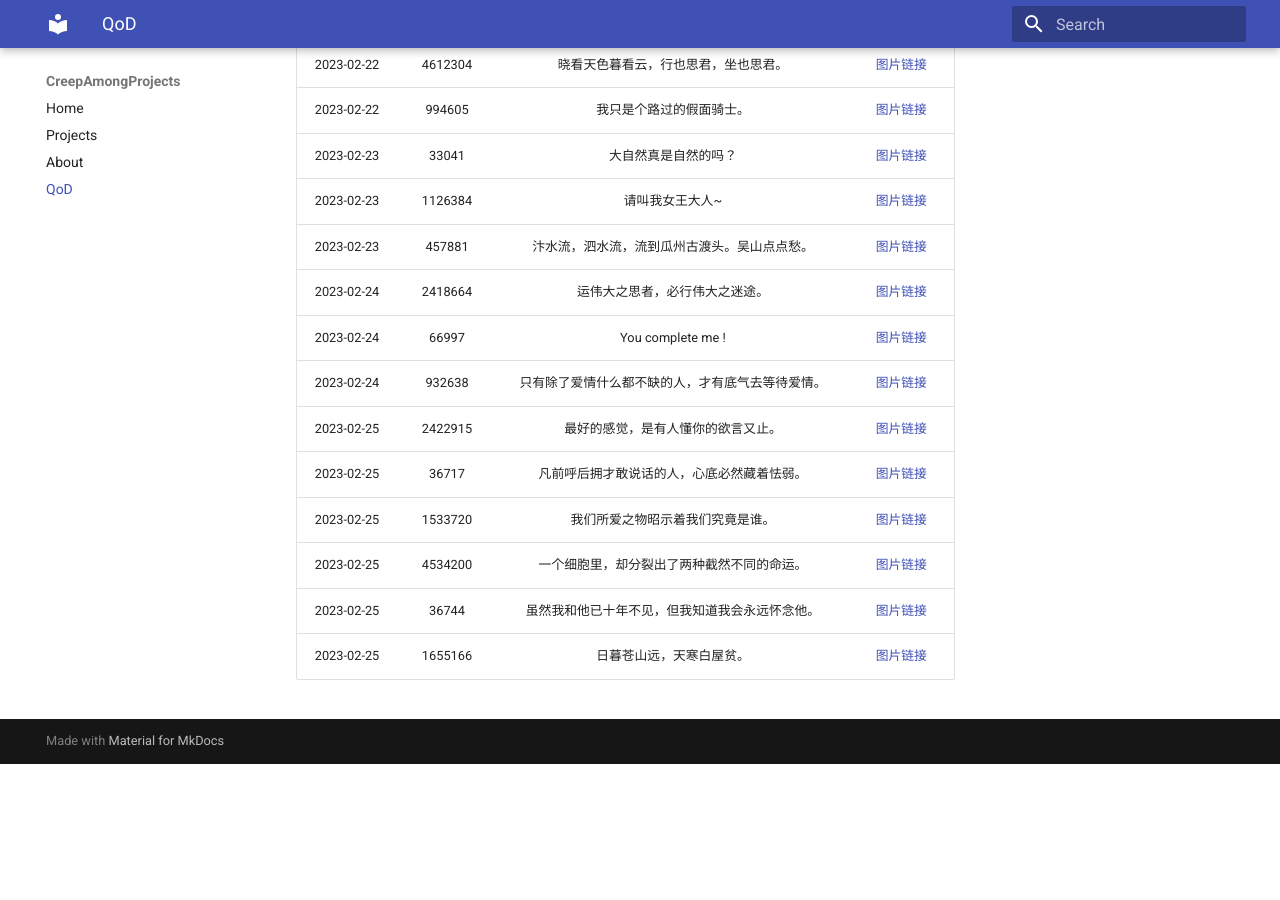
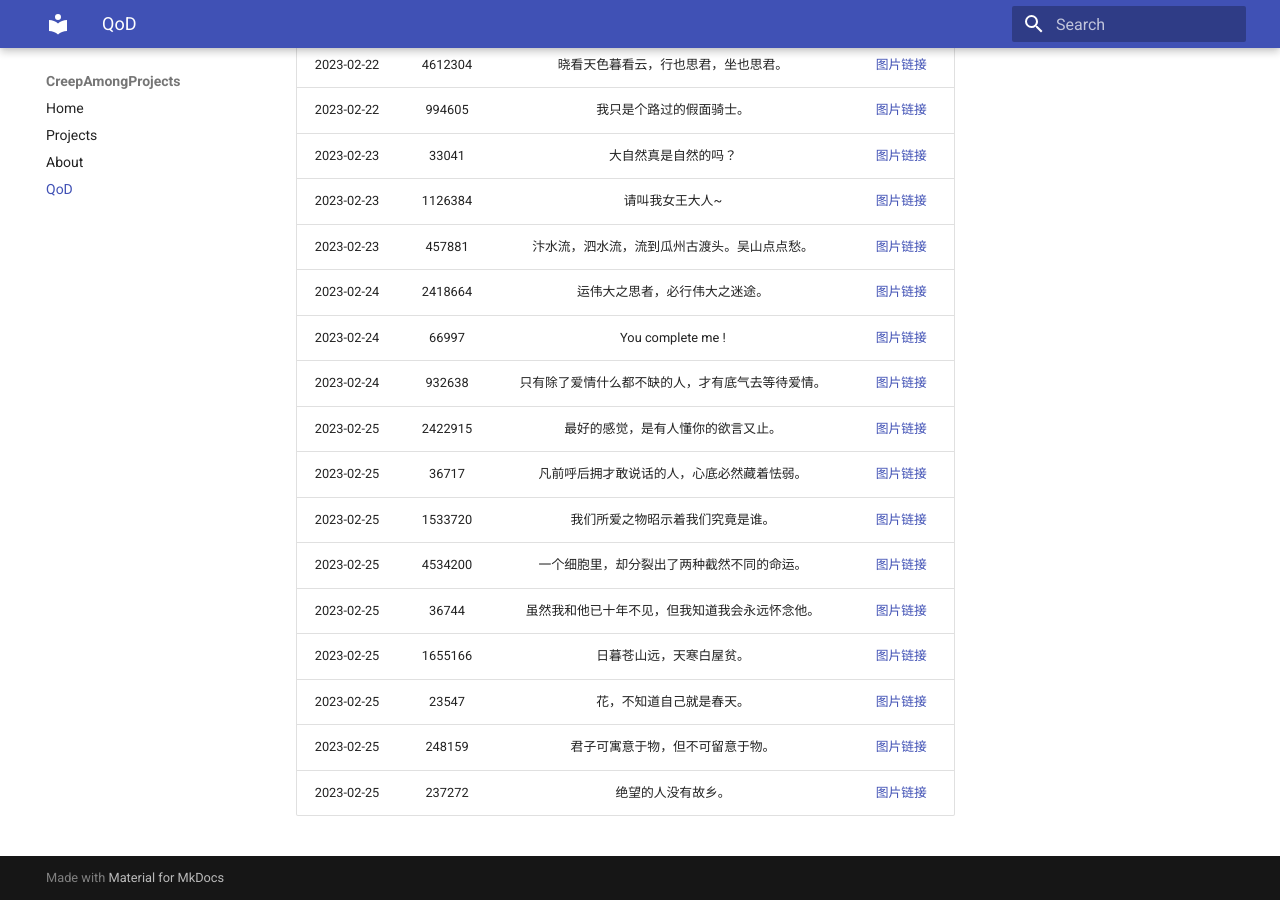
Before and after one commit to Creep-Among-Projects/CAP-Pages, an MkDocs documentation site: the page built from docs/qod.md, in a window 1280 px wide and 900 px high, scrolled down 2493 px. Built offline with MkDocs 1.6.1 and Material for MkDocs 9.7.7, drawn with Linux system fonts in a browser that asks for light colours; comment, search, counter and statistics services are not loaded; before the commit the page ends 3257 px from its top, so only the background shows below that.

Commit message:
QoD Generator: 2023-02-25 23:38:01 UTC+00:00

```diff
--- a/docs/qod.md
+++ b/docs/qod.md
@@ -88,3 +88,6 @@ Theoretically three daily quotes will be automatically updated here each day.
 |2023-02-25|4534200|一个细胞里，却分裂出了两种截然不同的命运。|[图片链接](./qods/4534200.jpg)|
 |2023-02-25|36744|虽然我和他已十年不见，但我知道我会永远怀念他。|[图片链接](./qods/36744.jpg)|
 |2023-02-25|1655166|日暮苍山远，天寒白屋贫。|[图片链接](./qods/1655166.jpg)|
+|2023-02-25|23547|花，不知道自己就是春天。|[图片链接](./qods/23547.jpg)|
+|2023-02-25|248159|君子可寓意于物，但不可留意于物。|[图片链接](./qods/248159.jpg)|
+|2023-02-25|237272|绝望的人没有故乡。|[图片链接](./qods/237272.jpg)|
```
Also changed, not shown: docs/qods/23547.jpg (added), docs/qods/237272.jpg (added), docs/qods/248159.jpg (added), 1 other file.
